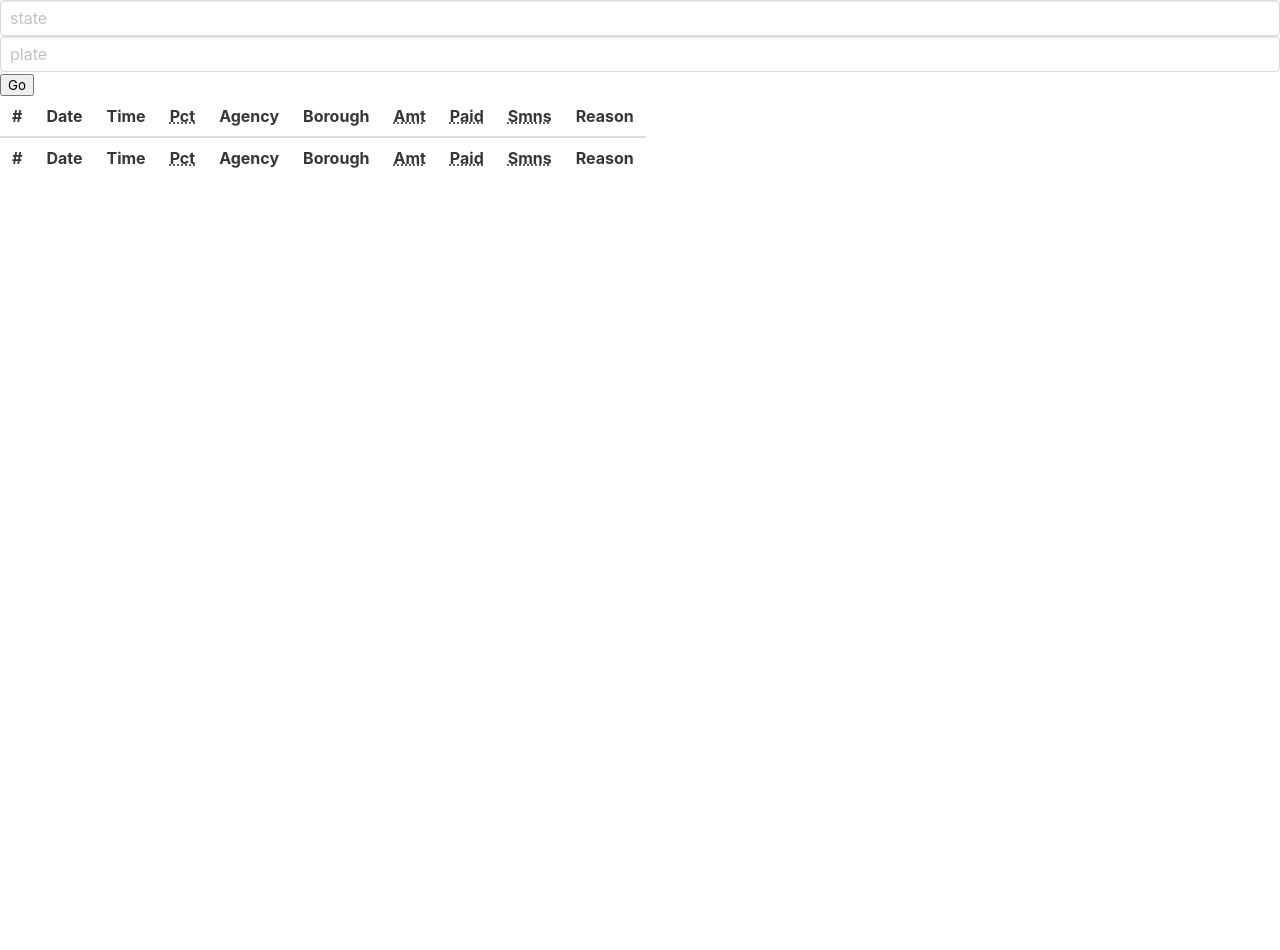
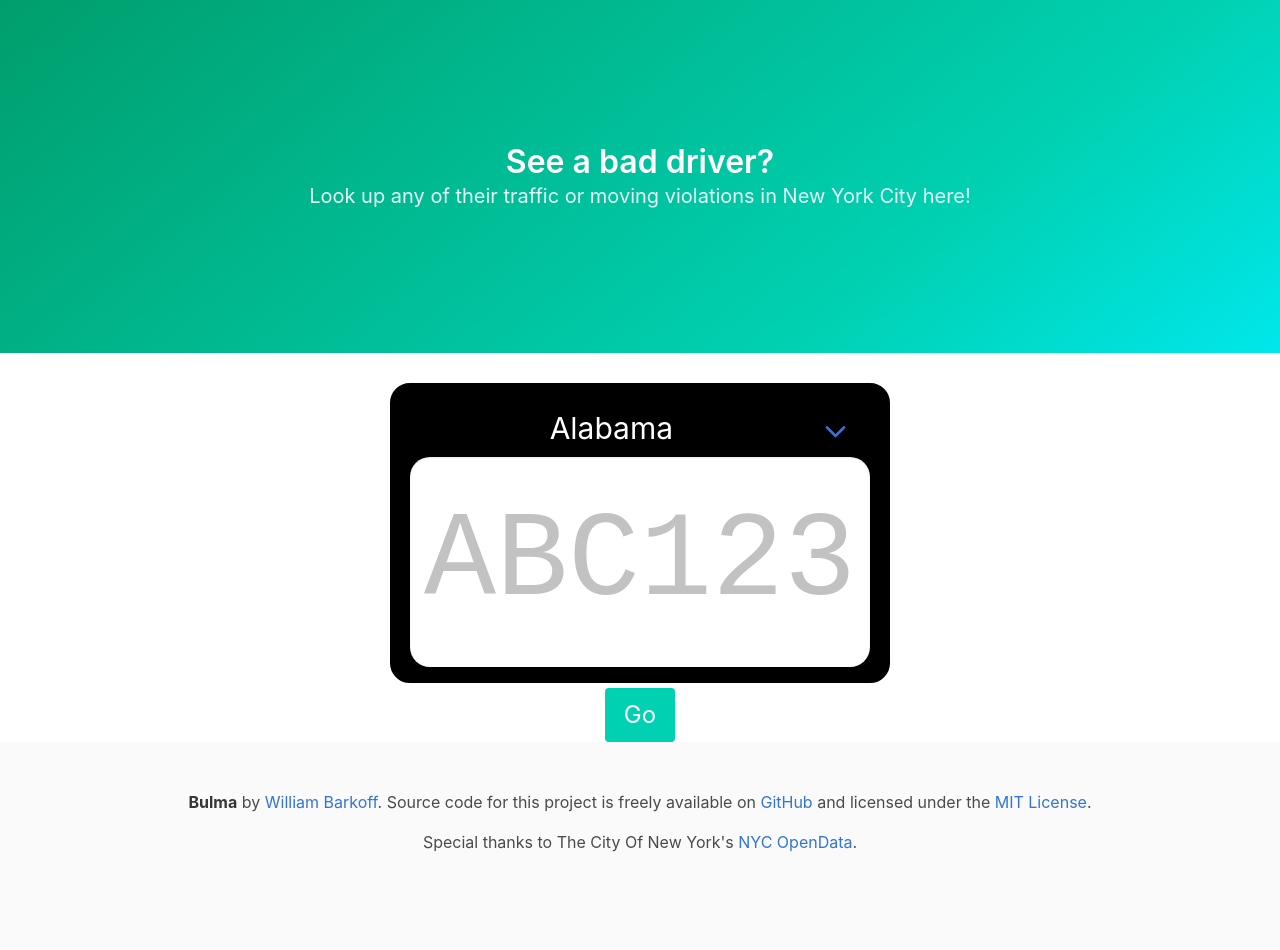
Before and after one commit to nywillb/nyc-violations, a plain HTML site: page index.html in a window 1280 px wide. Before the commit the page ends 800 px from the top, so only its background shows below. Drawn offline with nearby package versions, Linux system fonts and the light colour scheme.

Commit message:
design changes, add license

```diff
--- a/index.html
+++ b/index.html
@@ -10,17 +10,91 @@
         crossorigin="anonymous" />
     <link rel="stylesheet" href="https://use.fontawesome.com/releases/v5.3.1/css/all.css" integrity="sha384-mzrmE5qonljUremFsqc01SB46JvROS7bZs3IO2EmfFsd15uHvIt+Y8vEf7N7fWAU"
         crossorigin="anonymous">
-    <link rel="stylesheet" type="text/css" media="screen" href="index.css" />
+    <link rel="stylesheet" type="text/css" media="screen" href="tickets.css" />
     <script src="https://code.jquery.com/jquery-3.3.1.min.js" integrity="sha256-FgpCb/KJQlLNfOu91ta32o/NMZxltwRo8QtmkMRdAu8="
         crossorigin="anonymous"></script>
-    <script src="index.js"></script>
+    <script src="tickets.js"></script>
 </head>
 
 <body>
-    <input class="input" type="text" placeholder="state" id="state" />
-    <input class="input" type="text" placeholder="plate" id="plate" />
-    <button id="go">Go</button>
-    <table class="table">
+    <section class="hero is-medium is-primary is-bold">
+        <div class="hero-body">
+            <div class="container">
+                <h1 class="title">
+                    See a bad driver?
+                </h1>
+                <h2 class="subtitle">
+                    Look up any of their traffic or moving violations in New York City here!
+                </h2>
+            </div>
+        </div>
+    </section>
+    <section id="start">
+        <div class="license-plate">
+            <div class="license-plate-upper">
+                <div class="select is-large state-select">
+                    <select id="state">
+                        <option value="AL">Alabama</option>
+                        <option value="AK">Alaska</option>
+                        <option value="AZ">Arizona</option>
+                        <option value="AR">Arkansas</option>
+                        <option value="CA">California</option>
+                        <option value="CO">Colorado</option>
+                        <option value="CT">Connecticut</option>
+                        <option value="DE">Delaware</option>
+                        <option value="DC">District Of Columbia</option>
+                        <option value="FL">Florida</option>
+                        <option value="GA">Georgia</option>
+                        <option value="HI">Hawaii</option>
+                        <option value="ID">Idaho</option>
+                        <option value="IL">Illinois</option>
+                        <option value="IN">Indiana</option>
+                        <option value="IA">Iowa</option>
+                        <option value="KS">Kansas</option>
+                        <option value="KY">Kentucky</option>
+                        <option value="LA">Louisiana</option>
+                        <option value="ME">Maine</option>
+                        <option value="MD">Maryland</option>
+                        <option value="MA">Massachusetts</option>
+                        <option value="MI">Michigan</option>
+                        <option value="MN">Minnesota</option>
+                        <option value="MS">Mississippi</option>
+                        <option value="MO">Missouri</option>
+                        <option value="MT">Montana</option>
+                        <option value="NE">Nebraska</option>
+                        <option value="NV">Nevada</option>
+                        <option value="NH">New Hampshire</option>
+                        <option value="NJ">New Jersey</option>
+                        <option value="NM">New Mexico</option>
+                        <option value="NY">New York</option>
+                        <option value="NC">North Carolina</option>
+                        <option value="ND">North Dakota</option>
+                        <option value="OH">Ohio</option>
+                        <option value="OK">Oklahoma</option>
+                        <option value="OR">Oregon</option>
+                        <option value="PA">Pennsylvania</option>
+                        <option value="RI">Rhode Island</option>
+                        <option value="SC">South Carolina</option>
+                        <option value="SD">South Dakota</option>
+                        <option value="TN">Tennessee</option>
+                        <option value="TX">Texas</option>
+                        <option value="UT">Utah</option>
+                        <option value="VT">Vermont</option>
+                        <option value="VA">Virginia</option>
+                        <option value="WA">Washington</option>
+                        <option value="WV">West Virginia</option>
+                        <option value="WI">Wisconsin</option>
+                        <option value="WY">Wyoming</option>
+                    </select>
+                </div>
+            </div>
+            <input class="input" type="text" placeholder="ABC123" id="plate" />
+        </div>
+        <button id="go" class="button is-primary is-large">Go</button>
+    </section>
+    <section id="end">
+        <h3 id="no-results">Sorry, but there were no results</h3>
+        <table class="table" id="results-table">
             <thead>
                 <tr>
                     <th>#</th>
@@ -52,6 +126,19 @@
             <tbody id="results">
             </tbody>
         </table>
+    </section>
+    <footer class="footer">
+        <div class="content has-text-centered">
+            <p>
+                <strong>Bulma</strong> by <a href="https://williambarkoff.com">William Barkoff</a>. Source code for this
+                project is freely available on
+                <a href="https://github.com/nywillb/nyc-violations">GitHub</a> and licensed under the <a href="license.md">MIT
+                    License</a>.
+            </p>
+            <p>Special thanks to The City Of New York's <a href="https://opendata.cityofnewyork.us">NYC OpenData</a>.
+            </p>
+        </div>
+    </footer>
 </body>
 
 </html>
--- a/index.js
+++ /dev/null
@@ -1,55 +0,0 @@
-$().ready(() => {
-    $("#go").click(() => {
-        alert(1);
-        $.get(
-            "https://data.cityofnewyork.us/resource/uvbq-3m68.json",
-            {
-                state: $("#state").val(),
-                plate: $("#plate").val()
-            },
-            (data) => {
-            console.log(data);
-            for (const key in data) {
-                var element = data[key]
-                const index = (parseInt(key) + 1);
-                console.log(key + " " + (parseInt(key) + 1));
-                const fine = element.fine_amount;
-                const precinct = element.precinct;
-                const agency = element.issuing_agency;
-                const borough = () => {
-                    switch (element.county) {
-                        case "NY": return "Manhattan";
-                        case "K": return "Brooklyn";
-                        case "Q": return "Queens";
-                        case "BX": return "Bronx";
-                        case "R": return "Staten Island";
-                        default: return null;
-                    }
-                }
-                const date = element.issue_date;
-                const time = element.violation_time;
-                const paid = (element.amount_due == "0" ? true : false);
-                const summons = element.summons_image;
-                const reason = element.violation;
-                var row = $("<tr></tr>");
-                row.append(makeCell(index));
-                row.append(makeCell(date));
-                row.append(makeCell(time));
-                row.append(makeCell(precinct));
-                row.append(makeCell(agency));
-                row.append(makeCell(borough));
-                row.append(makeCell("$" + fine));
-                row.append(makeCell((paid ? "<i class=\"fas fa-check\"></i>" : "<i class=\"fas fa-times\"></i>")));
-                row.append(makeCell(summons === null ? null : "<a href=\"" + summons + "\"><i class=\"far fa-image\"></i></a>"));
-                row.append(makeCell(reason));
-                $("#results").append(row);
-            }
-        });
-    })
-})
-
-function makeCell(html) {
-    var cell = $("<td></td>");
-    cell.html(html)
-    return cell;
-}
--- /dev/null
+++ b/tickets.css
@@ -0,0 +1,66 @@
+#state {
+    background-color: black;
+    color: white;
+    border: 0px;
+    text-align: center;
+    width: 500px;
+    height: 50px;
+    font-size: 30px;
+    padding-top: 3px;
+}
+
+#plate {
+    height: 210px;
+    border: none;
+    text-align: center;
+    font-size: 120px;
+    padding-left: 0px;
+    padding-right: 0px;
+    font-family: monospace;
+    border-radius: 20px;
+}
+
+#plate {
+    border: none;
+    text-transform: uppercase;
+}
+
+.state-select {
+    background-color: black;
+    height: 50px;
+}
+
+.license-plate {
+    margin-top: 30px;
+    margin-left: auto;
+    margin-right: auto;
+    background-color: black;
+    border: 20px black solid;
+    width: 500px;
+    height: 300px;
+    border-radius: 20px;
+}
+
+#go {
+    margin-top: 5px;
+    margin-left: auto;
+    margin-right: auto;
+}
+
+#start {
+    text-align: center;
+    margin: auto;
+}
+
+#end {
+    display: none;
+    text-align: center;
+}
+
+.hero {
+    text-align: center;
+}
+
+#no-results {
+    display: none;
+}
--- /dev/null
+++ b/tickets.js
@@ -0,0 +1,62 @@
+$().ready(() => {
+    $("#go").click(() => {
+        $("#go").addClass("is-loading");
+        $.get(
+            "https://data.cityofnewyork.us/resource/uvbq-3m68.json",
+            {
+                state: $("#state").val(),
+                plate: $("#plate").val().toUpperCase()
+            },
+            (data) => {
+                $("#start").fadeOut(()=>{
+                    $("#end").fadeIn();
+                })
+                if(data.length < 1) {
+                    $("#no-results").show();
+                    $("#results-table").hide();
+                } else {
+                    for (const key in data) {
+                        var element = data[key]
+                        const index = (parseInt(key) + 1);
+                        console.log(key + " " + (parseInt(key) + 1));
+                        const fine = element.fine_amount;
+                        const precinct = element.precinct;
+                        const agency = element.issuing_agency;
+                        const borough = () => {
+                            switch (element.county) {
+                                case "NY": return "Manhattan";
+                                case "K": return "Brooklyn";
+                                case "Q": return "Queens";
+                                case "BX": return "Bronx";
+                                case "R": return "Staten Island";
+                                default: return null;
+                            }
+                        }
+                        const date = element.issue_date;
+                        const time = element.violation_time;
+                        const paid = (element.amount_due == "0" ? true : false);
+                        const summons = element.summons_image;
+                        const reason = element.violation;
+                        var row = $("<tr></tr>");
+                        row.append(makeCell(index));
+                        row.append(makeCell(date));
+                        row.append(makeCell(time));
+                        row.append(makeCell(precinct));
+                        row.append(makeCell(agency));
+                        row.append(makeCell(borough));
+                        row.append(makeCell("$" + fine));
+                        row.append(makeCell((paid ? "<i class=\"fas fa-check\"></i>" : "<i class=\"fas fa-times\"></i>")));
+                        row.append(makeCell(summons === null ? null : "<a href=\"" + summons + "\"><i class=\"far fa-image\"></i></a>"));
+                        row.append(makeCell(reason));
+                        $("#results").append(row);
+                    }
+                }
+            });
+    })
+})
+
+function makeCell(html) {
+    var cell = $("<td></td>");
+    cell.html(html)
+    return cell;
+}
```
Also changed, not shown: index.css (deleted), 1 other file. Lines whose indentation alone changed are shown as unchanged.
